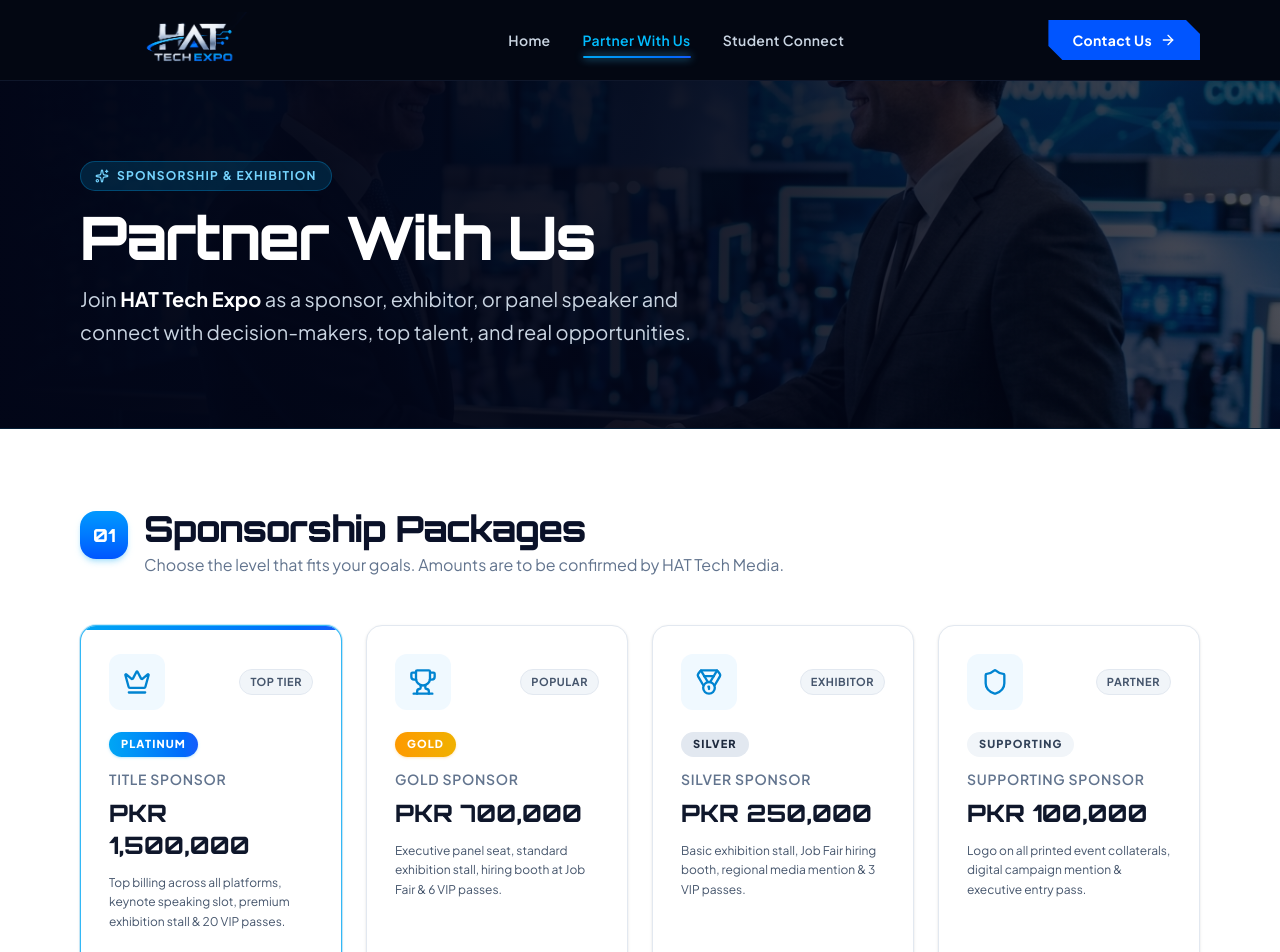
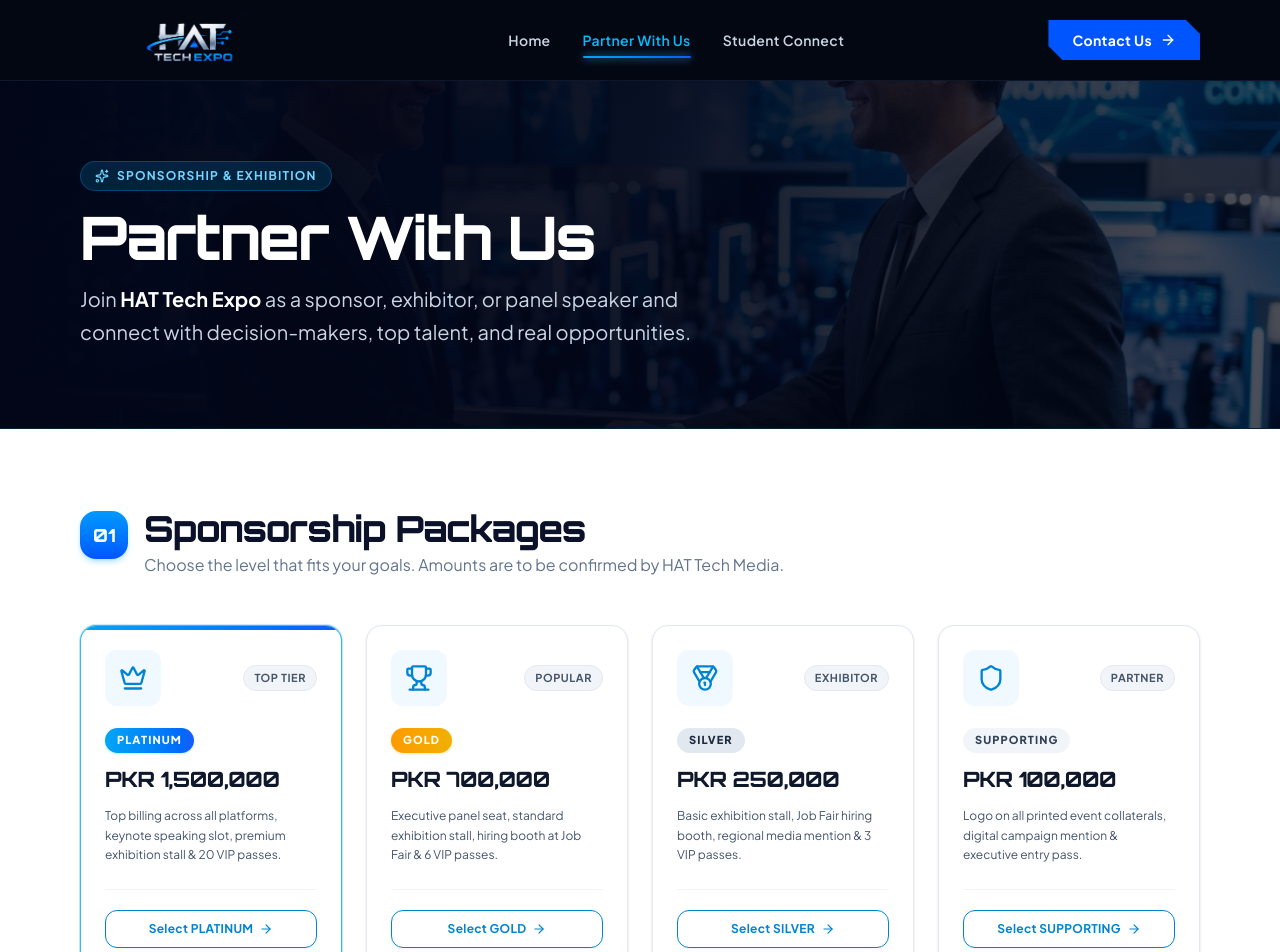
Before and after one commit to lets-abdullah/HAT-Tech-Expo, a Next.js app: page /partner in a window 1280 px wide. Shown: the top 952 px of the page. Built offline with nearby package versions, Linux system fonts and the light colour scheme.

Commit message:
fix(partner): ensure single line for price and uniform card heights

```diff
--- a/src/app/partner/page.tsx
+++ b/src/app/partner/page.tsx
@@ -327,7 +327,7 @@ export default function PartnerPage() {
                   whileInView={{ opacity: 1, y: 0 }}
                   viewport={{ once: true }}
                   transition={{ duration: 0.4, delay: index * 0.08 }}
-                  className={`bg-white rounded-2xl p-7 border transition-all duration-300 flex flex-col justify-between group relative overflow-hidden shadow-sm hover:shadow-xl hover:border-sky-400 hover:-translate-y-1.5 ${pkg.highlight
+                  className={`bg-white rounded-2xl p-5 xl:p-6 border transition-all duration-300 flex flex-col justify-between group relative overflow-hidden shadow-sm hover:shadow-xl hover:border-sky-400 hover:-translate-y-1.5 ${pkg.highlight
                     ? "border-sky-500/80 ring-1 ring-sky-500/20"
                     : "border-slate-200"
                     }`}
@@ -356,15 +356,11 @@ export default function PartnerPage() {
                       {pkg.name}
                     </span>
 
-                    <h3 className="text-sm font-semibold text-slate-500 uppercase tracking-wider">
-                      {pkg.sub}
-                    </h3>
-
-                    <div className="mt-2 text-2xl font-extrabold text-slate-900 font-tech group-hover:text-[#0055ff] transition-colors">
+                    <div className="text-lg sm:text-xl lg:text-[1.12rem] xl:text-[1.32rem] 2xl:text-2xl font-extrabold text-slate-900 font-tech group-hover:text-[#0055ff] transition-colors whitespace-nowrap tracking-tight">
                       {pkg.price}
                     </div>
 
-                    <p className="mt-3 text-xs text-slate-600 leading-relaxed font-normal">
+                    <p className="mt-3 text-xs text-slate-600 leading-relaxed font-normal min-h-[3.25rem]">
                       {pkg.desc}
                     </p>
                   </div>
--- a/src/components/HeroVideo.tsx
+++ b/src/components/HeroVideo.tsx
@@ -51,26 +51,16 @@ export default function HeroVideo() {
 
       {/* Main Hero Content - Anchored to Lower Left */}
       <div className="relative z-10 max-w-300 mx-auto px-6 sm:px-8 lg:px-10 w-full pb-10 sm:pb-16 pt-28 sm:pt-44 flex flex-col justify-end items-start text-left h-full min-h-[calc(100vh-5rem)]">
-        {/* Date & Location Pill Tag */}
-        <motion.div
-          initial={{ opacity: 0, y: 15 }}
-          animate={{ opacity: 1, y: 0 }}
-          transition={{ duration: 0.5, delay: 0.1 }}
-          className="inline-flex items-center gap-2 px-3 py-1.5 rounded-full bg-slate-900/70 border border-sky-400/30 backdrop-blur-md text-sky-300 text-[11px] sm:text-xs font-mono tracking-wider uppercase mb-3 shadow-lg"
-        >
-          <Sparkles className="w-3.5 h-3.5 text-sky-400" />
-          <span>AUG 8–9, 2026 • MULTAN REGION</span>
-        </motion.div>
 
         {/* Shortened Narrative Description */}
-        <motion.p
+        {/* <motion.p
           initial={{ opacity: 0, y: 15 }}
           animate={{ opacity: 1, y: 0 }}
           transition={{ duration: 0.6, delay: 0.2 }}
           className="text-xs sm:text-base md:text-lg text-slate-100 max-w-xl sm:max-w-2xl font-normal leading-relaxed drop-shadow-md mb-6 sm:mb-8"
         >
-          A premier business-focused technology event bringing together executives, companies, universities, and students in the Multan region to connect, showcase, and create opportunities.
-        </motion.p>
+          A premier business-focused event bringing together executives, companies, universities, and students in the Multan region to connect and create opportunities.
+        </motion.p> */}
 
         {/* Action Buttons on Lower Left */}
         <motion.div
--- a/src/components/WhyThisExpo.tsx
+++ b/src/components/WhyThisExpo.tsx
@@ -88,11 +88,11 @@ export default function WhyThisExpo() {
                   className="object-cover group-hover:scale-105 transition-transform duration-700"
                 />
                 {/* Subtle Bottom Shade for Text Readability */}
-                <div className="absolute inset-0 bg-linear-to-t from-slate-950/90 via-slate-950/20 to-transparent" />
+                {/* <div className="absolute inset-0 bg-linear-to-t from-slate-950/90 via-slate-950/20 to-transparent" /> */}
               </div>
 
               {/* Bottom Card Overlay */}
-              <div className="absolute bottom-0 inset-x-0 p-5 sm:p-6 bg-slate-950/80 backdrop-blur-md border-t border-slate-800 text-white">
+              {/* <div className="absolute bottom-0 inset-x-0 p-5 sm:p-6 bg-slate-950/80 backdrop-blur-md border-t border-slate-800 text-white">
                 <div className="flex items-center justify-between gap-3">
                   <div>
                     <span className="text-[10px] font-mono tracking-widest text-sky-400 uppercase font-semibold">
@@ -106,7 +106,7 @@ export default function WhyThisExpo() {
                     HAT Media
                   </span>
                 </div>
-              </div>
+              </div> */}
             </div>
           </motion.div>
         </div>
```
